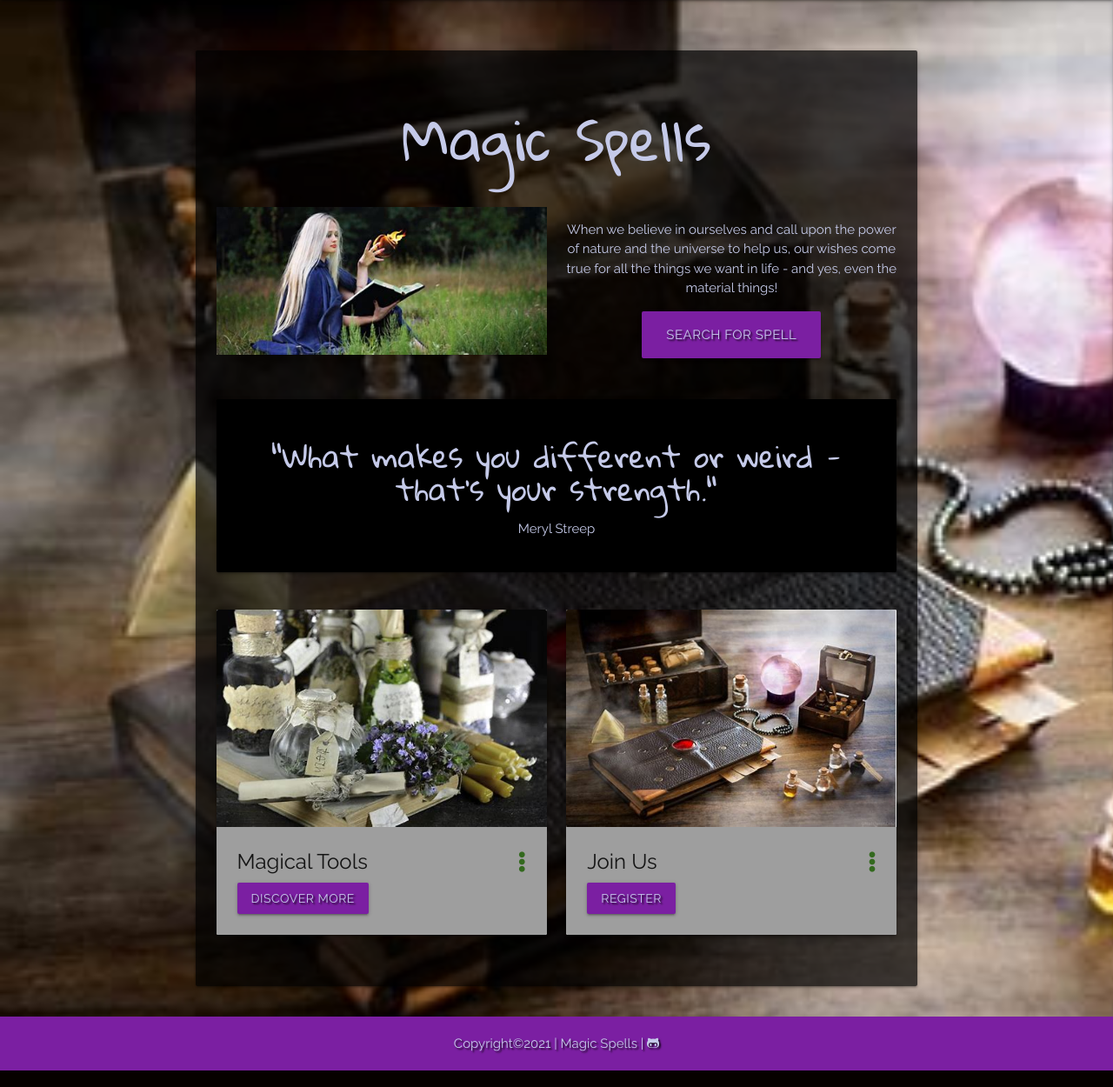
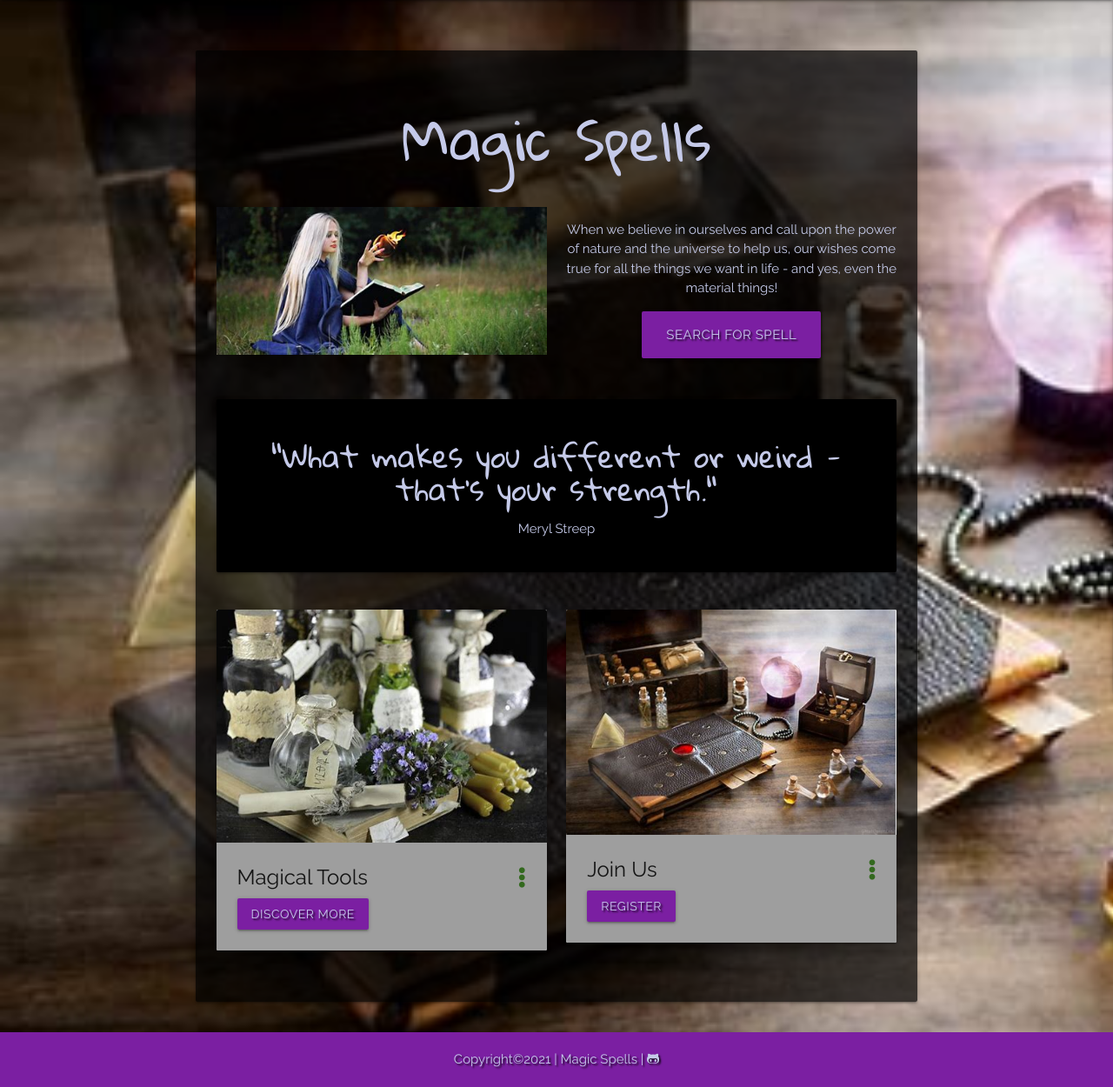
Before and after one commit to Code-Institute-Submissions/Sandra-Be-magic-spells, a Flask app: page / in a window 1280 px wide. Shown: the part 64-1314 px from the top of the page at 87% size. Run offline with Flask 2, Linux system fonts and the light colour scheme; data that the repository does not hold is empty; some libraries are stand-ins or nearby versions.

Commit message:
Added font size for paragraph

```diff
--- a/static/css/style.css
+++ b/static/css/style.css
@@ -36,12 +36,17 @@ nav ul li:hover {
 
 /* Home page */
 
-.card-image img {
-    height: 250px;
+.responsive-img {
+	object-fit: contain;
 }
 
 .card-panel h1 {
     padding-bottom: 20px;
+}
+
+.home-info p {
+    font-size: 16px;
+    font-family: 'Raleway', sans-serif;
 }
 
 /* Add Spell page */
```
